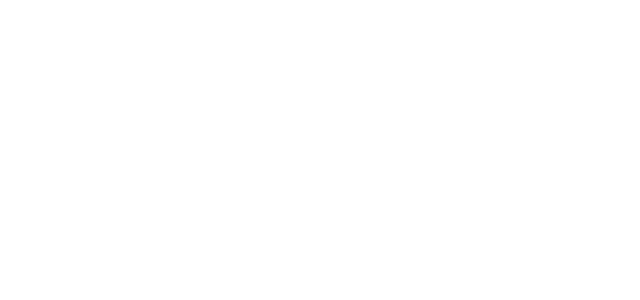
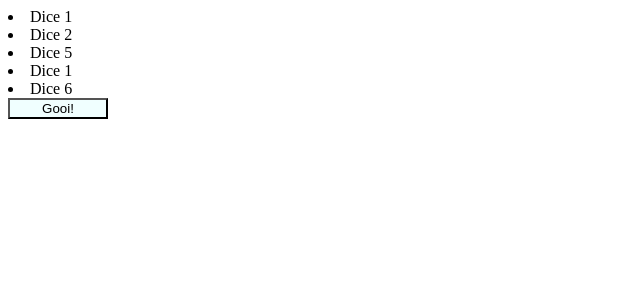
Before and after one commit to Marc-Elz/vue-yahtzee, a Vue app: page / in a window 1280 px wide. Shown: the top 300 px of the page, without its empty margins (0-640 px from the left). Built offline with nearby package versions, Linux system fonts and the light colour scheme.

Commit message:
Step 1: throw the dice and display it

```diff
--- a/src/App.vue
+++ b/src/App.vue
@@ -1,3 +1,18 @@
-<script setup></script>
+<script setup>
+import ScoreTable from './components/ScoreTable.vue';
+import ThrownDice from './components/ThrownDice.vue';
+import {ref} from 'vue';
 
-<template></template>
+const dice = ref({
+    1: 1,
+    2: 2,
+    3: 5,
+    4: 1,
+    5: 6,
+});
+</script>
+
+<template>
+    <ThrownDice v-model="dice" />
+    <ScoreTable v-model="dice" />
+</template>
--- /dev/null
+++ b/src/components/ScoreTable.vue
@@ -0,0 +1,2 @@
+<template></template>
+<script setup></script>
--- /dev/null
+++ b/src/components/ThrownDice.vue
@@ -0,0 +1,15 @@
+<template>
+    <li v-for="(item, index) in dice" :key="index">
+        <!-- TODO display the dicevalues nicer than this -->
+        Dice
+        {{ item }}
+    </li>
+    <button @click="throwDice()">Gooi!</button>
+</template>
+<script setup>
+const dice = defineModel();
+
+const throwDice = () => {
+    dice.value = Object.fromEntries(Object.keys(dice.value).map(key => [key, Math.floor(Math.random() * 6) + 1]));
+};
+</script>
```
